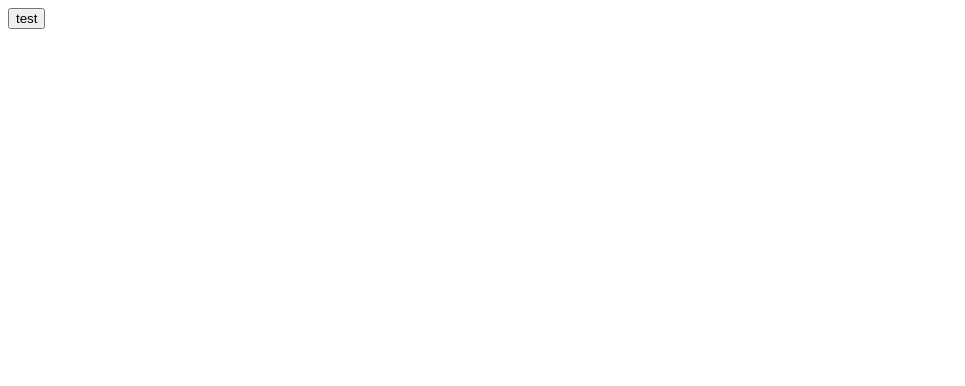
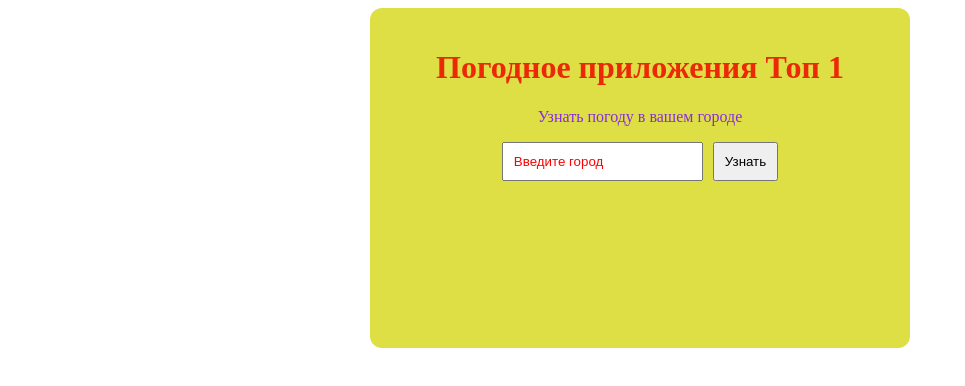
Before and after one commit to Ayronhayd/book-vue, a Vue app: page / in a window 1280 px wide. Shown: the top 386 px of the page, without its empty margins (0-965 px from the left). Built offline with nearby package versions, Linux system fonts and the light colour scheme.

Commit message:
минута 10:40

```diff
--- a/src/App.vue
+++ b/src/App.vue
@@ -1,13 +1,52 @@
 <script setup>
+import { ref } from 'vue';
 
-import ChildComp from './ChildComp.vue'
+const city = ref("Топ 1")
 
-const bt = 'test'
 
 </script>
 
 <template>
-  <ChildComp  :btn="bt" />
+<div className="wrapp">
+  <h1>Погодное приложения {{ city }}</h1>
+  <p>Узнать погоду в вашем городе</p>
+  <input className="text-pass" type="text" placeholder="Введите город">
+  <button className="btn">Узнать</button>
+</div>
 
 
 </template>
+
+<style>
+.wrapp {
+width: 500px;
+height: 300px;
+margin: 0 auto;
+background-color: rgba(211, 214, 13, 0.767);
+border-radius: 12px;
+padding: 20px;
+text-align: center;
+}
+h1 {
+  color: rgb(235, 41, 6);
+}
+
+p {
+color: blueviolet;
+}
+
+.text-pass {
+  padding: 10px;
+  color: rgb(14, 153, 9);
+}
+
+.text-pass::placeholder{
+  color: red;
+}
+
+.btn {
+  padding: 10px;
+  margin-left: 10px;
+}
+
+</style>
--- a/src/ChildComp.vue
+++ /dev/null
@@ -1,15 +0,0 @@
-<script setup>
-
-
-
-
-defineProps({
-  btn: String
-})
-
-</script>
-
-<template>
-  <button>{{ btn || 'default' }}</button>
-
-</template>
```
Also changed, not shown: src/User.vue (added, +11 -0 lines).
